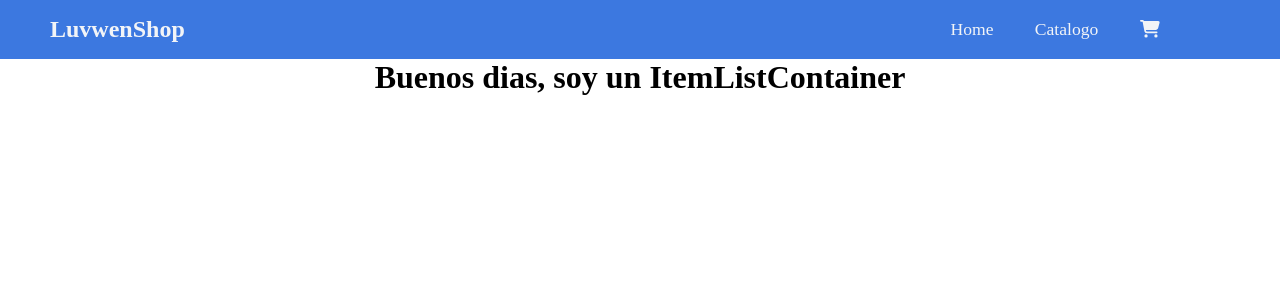
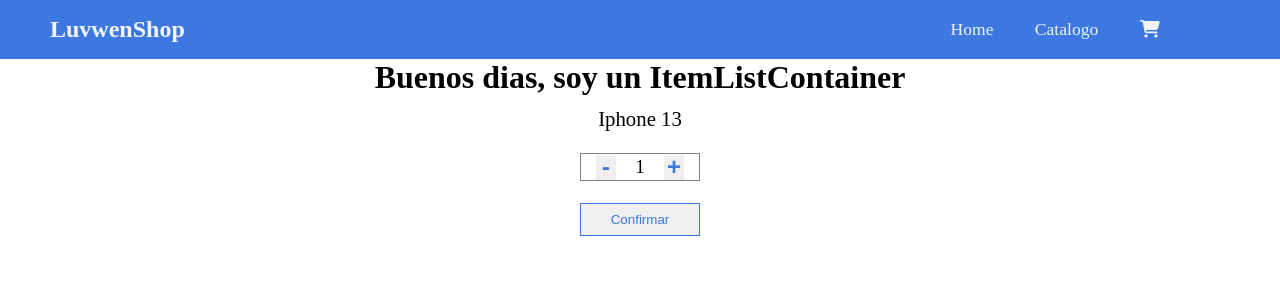
Before and after one commit to Luvwen/phone-shop-balino, a React (Create React App) app: page / in a window 1280 px wide. Shown: the top 300 px of the page. Built offline with nearby package versions, Linux system fonts and the light colour scheme.

Commit message:
Add ItemCount component and alerts using SweetAlert2

```diff
--- a/package.json
+++ b/package.json
@@ -14,6 +14,7 @@
     "react-dom": "^18.1.0",
     "react-router-dom": "^6.3.0",
     "react-scripts": "5.0.1",
+    "sweetalert2": "^11.4.17",
     "web-vitals": "^2.1.4"
   },
   "scripts": {
--- /dev/null
+++ b/src/components/ItemCount.js
@@ -0,0 +1,53 @@
+import React, { useState } from 'react';
+
+import Swal from 'sweetalert2';
+
+export const ItemCount = ({ initial: initialValue, stock, onAdd }) => {
+  const [count, setCount] = useState(initialValue);
+
+  const handleAdd = () => {
+    if (count < stock) {
+      setCount(count + 1);
+    }
+  };
+
+  const handleSubstract = () => {
+    if (count > 0) {
+      setCount(count - 1);
+    }
+  };
+
+  const handleConfirm = () => {
+    if (count > 0) {
+      onAdd(console.log('onAdd funciona'));
+      Swal.fire({
+        icon: 'success',
+        title: 'Éxito',
+        text: 'Cantidad seleccionada agregada al carrito',
+      });
+    } else {
+      Swal.fire({
+        icon: 'error',
+        title: 'Error',
+        text: 'Ingrese una cantidad superior a 0',
+      });
+    }
+  };
+  return (
+    <div className='count-container'>
+      <p className='count-container__title'>Iphone 13</p>
+      <div className='controls'>
+        <button className='controls__button' onClick={handleSubstract}>
+          -
+        </button>
+        <p className='controls__text'>{count}</p>
+        <button className='controls__button' onClick={handleAdd}>
+          +
+        </button>
+      </div>
+      <button className='confirm-button' onClick={handleConfirm}>
+        Confirmar
+      </button>
+    </div>
+  );
+};
--- a/src/components/ItemListContainer.js
+++ b/src/components/ItemListContainer.js
@@ -1,9 +1,11 @@
 import React from 'react';
+import { ItemCount } from './ItemCount';
 
 export const ItemListContainer = ({ greeting }) => {
   return (
     <div className='container-example'>
       <h1>{greeting}</h1>
+      <ItemCount initial={1} stock={10} onAdd={() => {}} />
     </div>
   );
 };
--- a/src/styles.css
+++ b/src/styles.css
@@ -49,5 +49,55 @@
 
 .container-example {
     display: flex;
-    justify-content: center;
+    flex-direction: column;
+    align-items: center;
 }
+
+/* CountContainer example */
+
+.count-container {
+    display: flex;
+    flex-direction: column;
+    align-items: center;
+    justify-content: space-around;
+    width: 150px;
+    height: 150px;
+}
+
+.count-container__title {
+    font-size: 1.3rem;
+}
+
+.controls {
+    display: flex;
+    justify-content: space-between;
+    align-items: center;
+    width: 120px;
+    height: 20px;
+    padding: 13px 15px;
+    border:  1px solid gray;
+
+}
+
+.controls__button {
+    width: 20px;
+    height: 25px;
+    border: none;
+    font-size: 1.5rem;
+    font-weight: 700;
+    color: #3c78e0;
+    cursor: pointer;
+    line-height: 20px;
+}
+
+.controls__text {
+    font-size: 1.2rem;
+}
+
+.confirm-button {
+    border: none;
+    outline: #3c78e0 solid 1px;
+    padding: 8px 30px;
+    color: #3c78e0;
+    cursor: pointer;
+}
```
Also changed, not shown: 1 other file (tests, documents, lock files or other folders).
